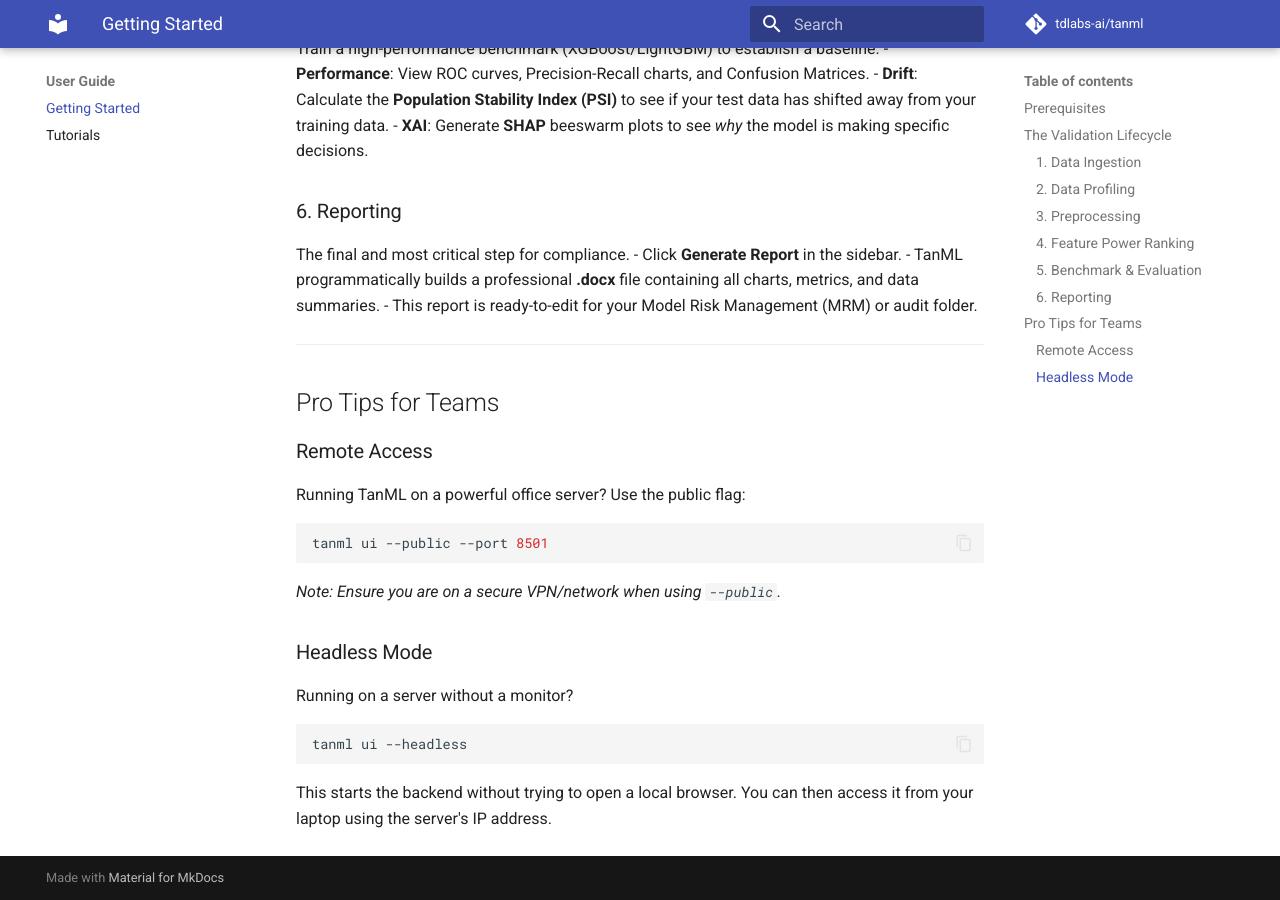
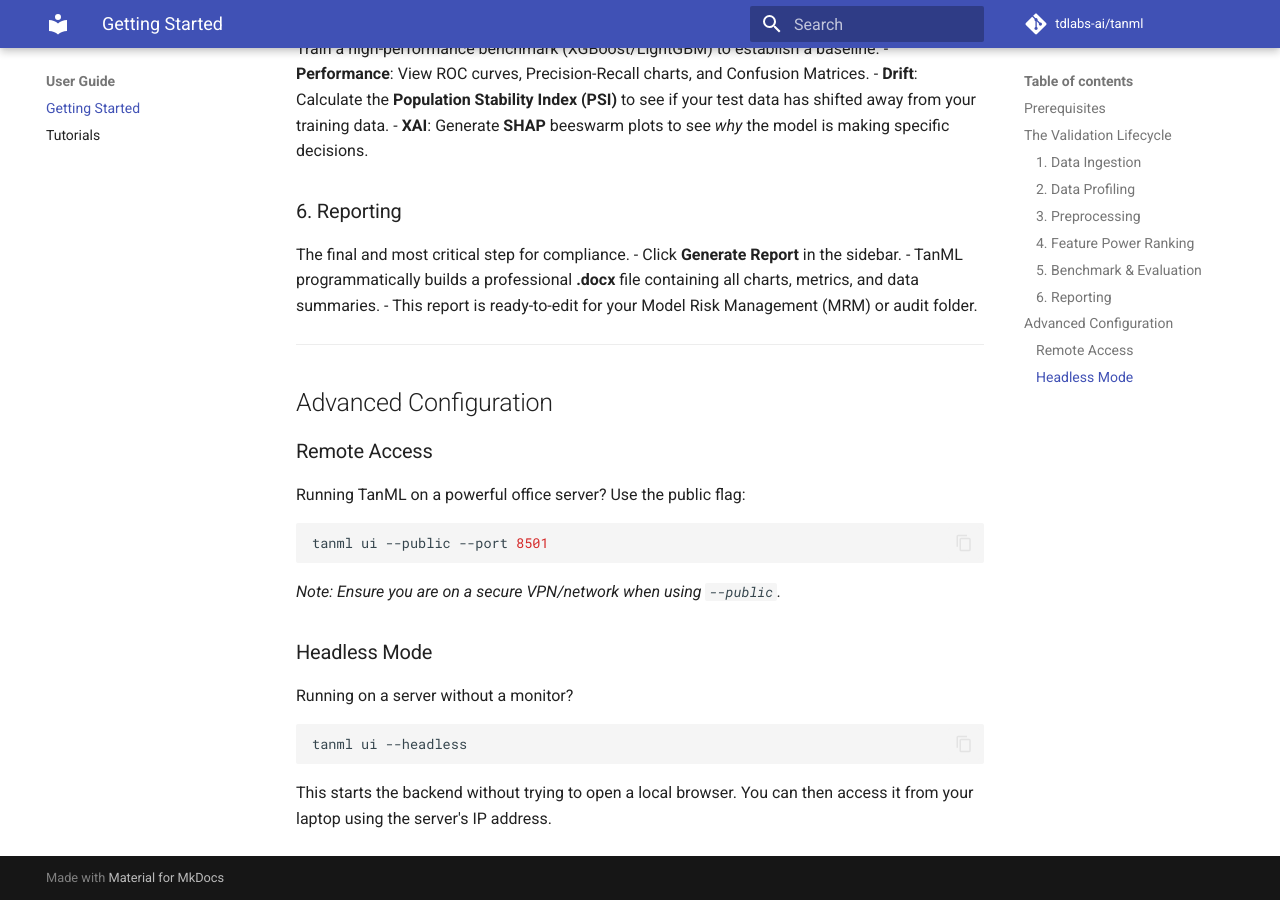
Before and after one commit to tdlabs-ai/tanml, an MkDocs documentation site: the page built from docs/user-guide/getting-started.md, in a window 1280 px wide and 900 px high, scrolled down 1374 px. Built offline with MkDocs 1.6.1 and Material for MkDocs 9.7.7, drawn with Linux system fonts in a browser that asks for light colours; comment, search, counter and statistics services are not loaded.

Commit message:
docs: rename 'Pro Tips for Teams' to 'Advanced Configuration'

```diff
--- a/docs/user-guide/getting-started.md
+++ b/docs/user-guide/getting-started.md
@@ -58,7 +58,7 @@
 
 ---
 
-## Pro Tips for Teams
+## Advanced Configuration
 
 ### Remote Access
 Running TanML on a powerful office server? Use the public flag:
```
